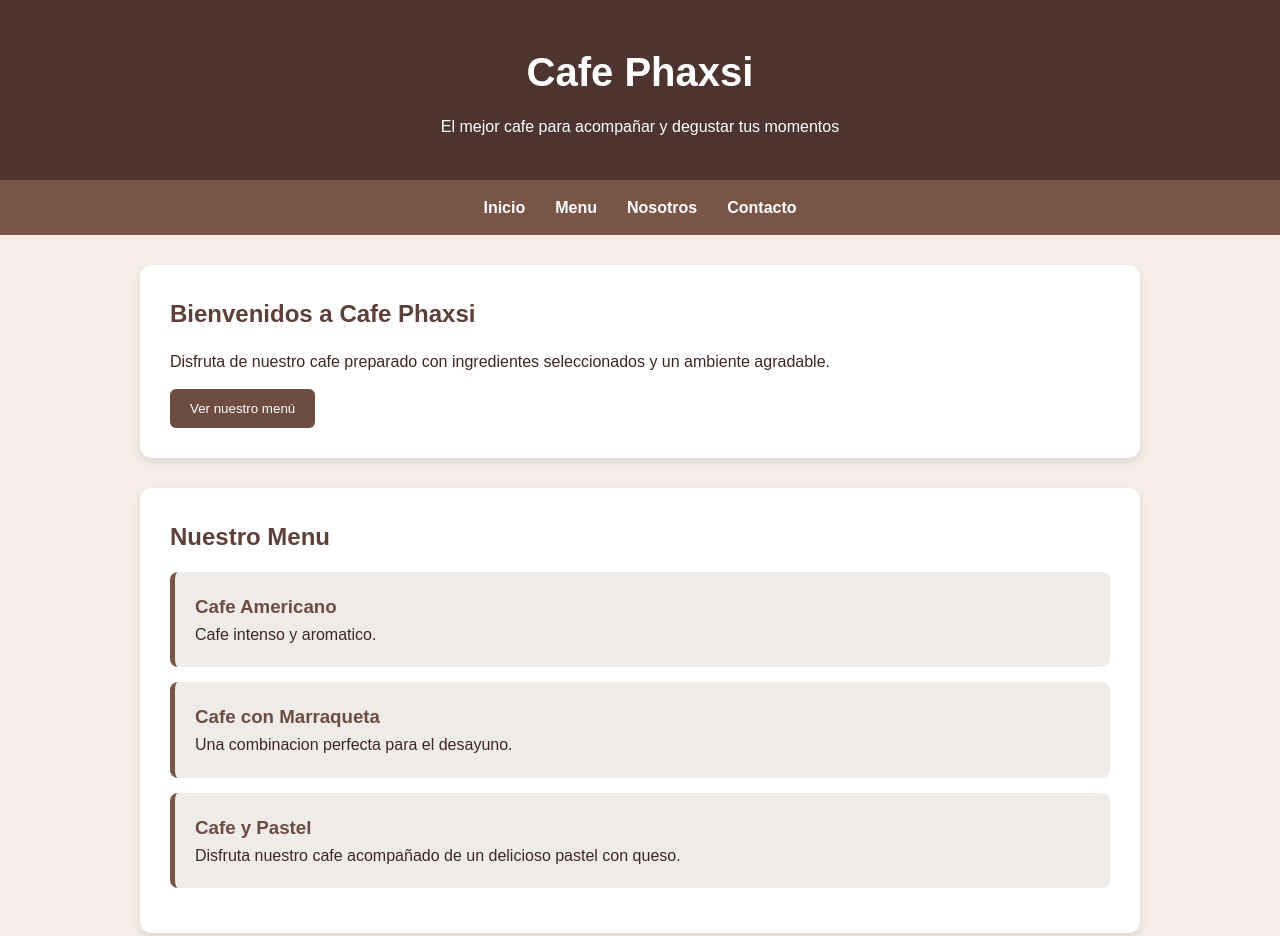
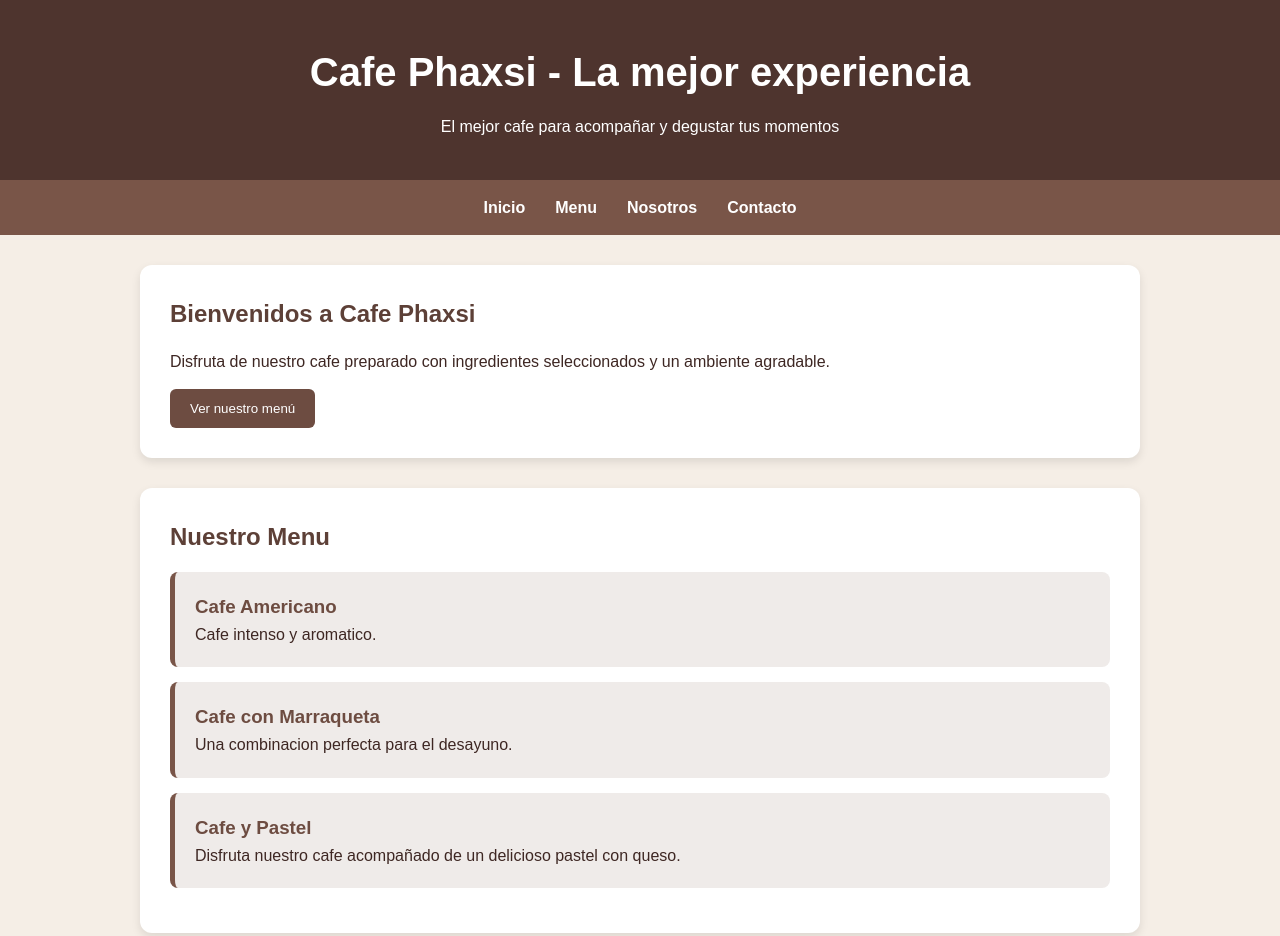
Before and after one commit to JhairCh/proyecto-git-SoloQ, a plain HTML site: page index.html in a window 1280 px wide. Shown: the top 936 px of the page. Drawn offline with Linux system fonts and the light colour scheme.

Commit message:
Actualizar titulo de Cafe Phaxsi

```diff
--- a/index.html
+++ b/index.html
@@ -10,7 +10,7 @@
 <body>
 
     <header>
-        <h1> Cafe Phaxsi</h1>
+        <h1>Cafe Phaxsi - La mejor experiencia</h1>
         <p>El mejor cafe para acompañar y degustar tus momentos</p>
     </header>
 
```
